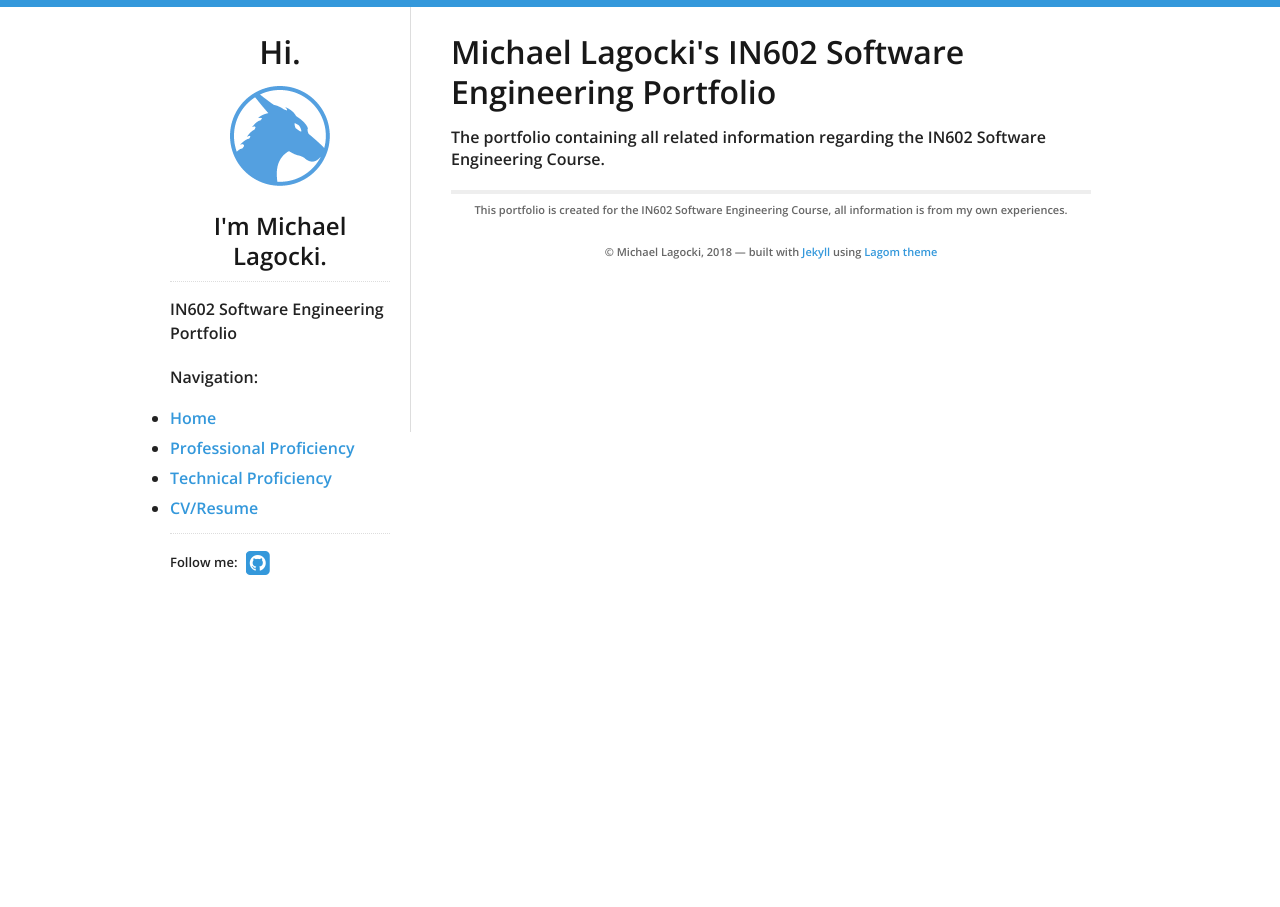
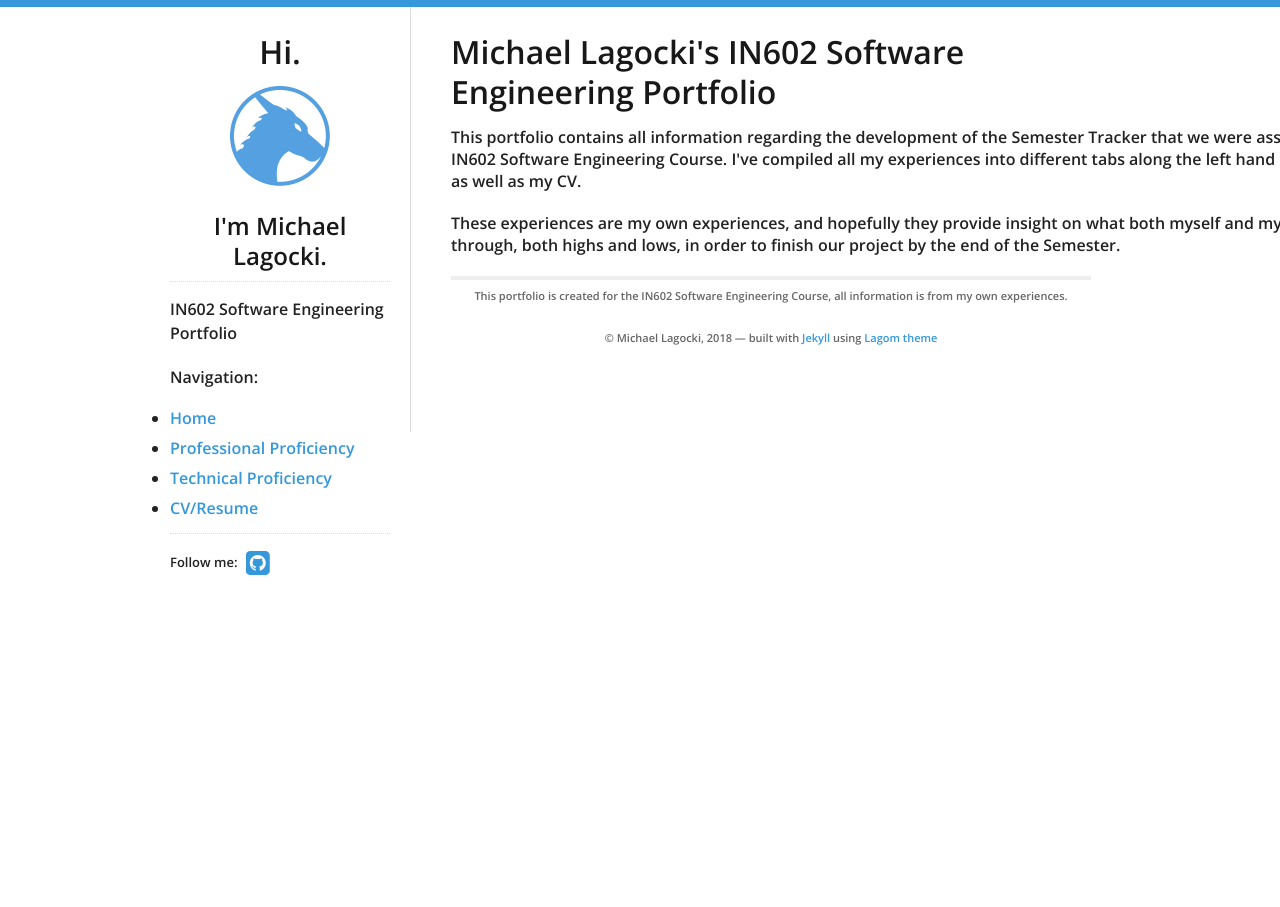
Before and after one commit to kammorne/lagoma1, a Jekyll site: the page built from index.html, in a window 1280 px wide. Built offline with Jekyll 4.4.1, drawn with Linux system fonts in a browser that asks for light colours.

Commit message:
Update index.html

```diff
--- a/index.html
+++ b/index.html
@@ -4,9 +4,12 @@
 ---
 <div class="blurb">
 	<h1>Michael Lagocki's IN602 Software Engineering Portfolio</h1>
-	<p>The portfolio containing all related information regarding the IN602 Software Engineering Course.</p>
 </div><!-- /.blurb -->
 <div class="container">
-	<h2></h2>
+	<p>This portfolio contains all information regarding the development of the Semester Tracker that we were assigned for the
+	IN602 Software Engineering Course. I've compiled all my experiences into different tabs along the left hand side of the site,
+	as well as my CV.</p>
 
+	<p>These experiences are my own experiences, and hopefully they provide insight on what both myself and my team have gone through,
+	both highs and lows, in order to finish our project by the end of the Semester.</p>
 </div><!-- /.container -->
```
